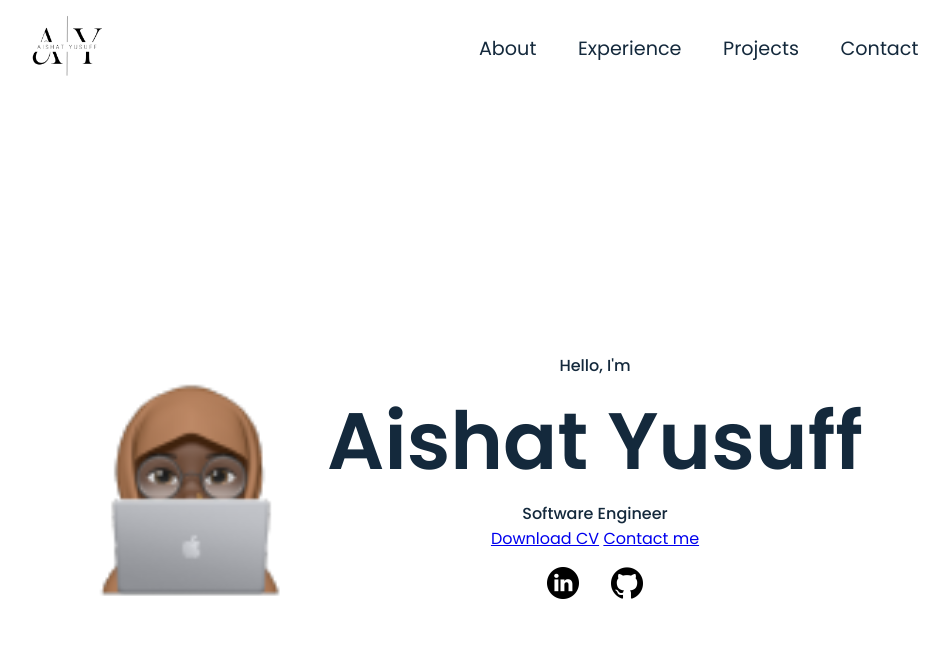
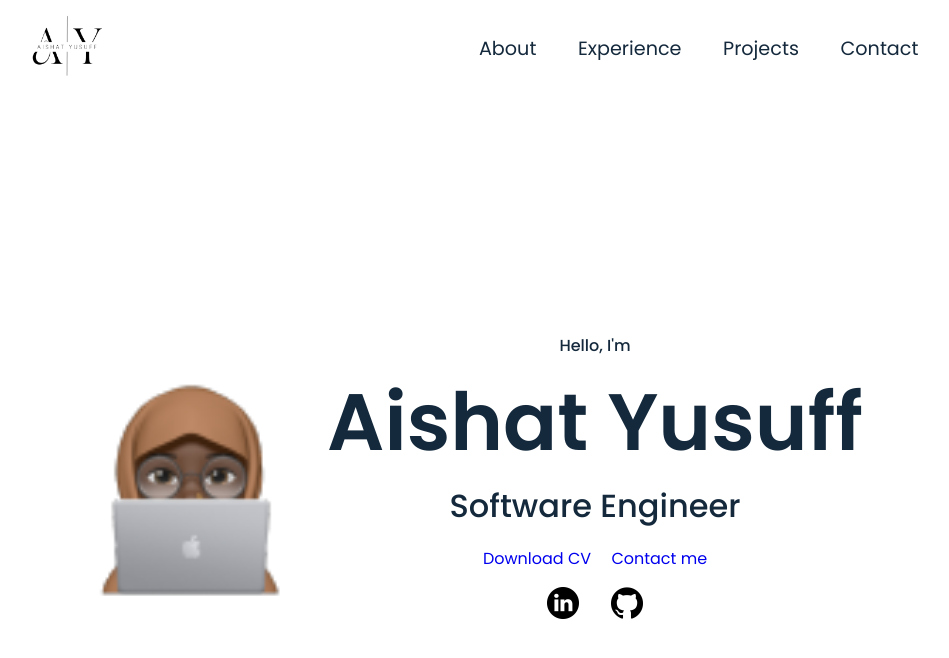
Before and after one commit to aishayusuff/portfolio-vanillaJS, a plain HTML site: page index.html in a window 1280 px wide. Shown: the whole page, without its empty margins (181-1130 px from the left). Drawn offline with Linux system fonts and the light colour scheme.

Commit message:
more profile styling

```diff
--- a/style.css
+++ b/style.css
@@ -185,6 +185,19 @@ section {
     font-size: 5rem;
     text-align: center;
 }
+.section__text__p2 {
+    font-size: 2rem;
+}
+
+.button-container {
+    margin-top: 1rem;
+}
+
+.button-container a {
+    text-decoration: none;
+    padding: 1rem 0.5rem;
+    border-radius: 2rem;
+}
 
 #socials-container {
     display: flex;
```
